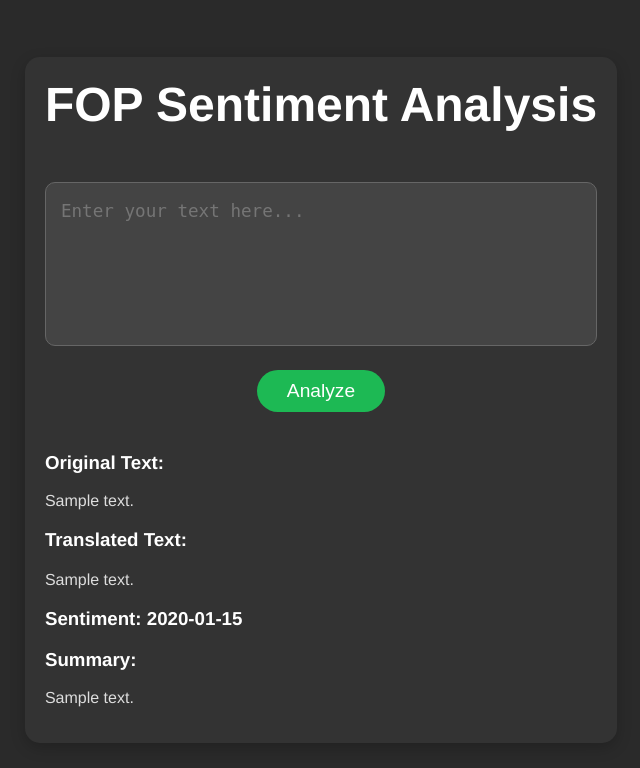
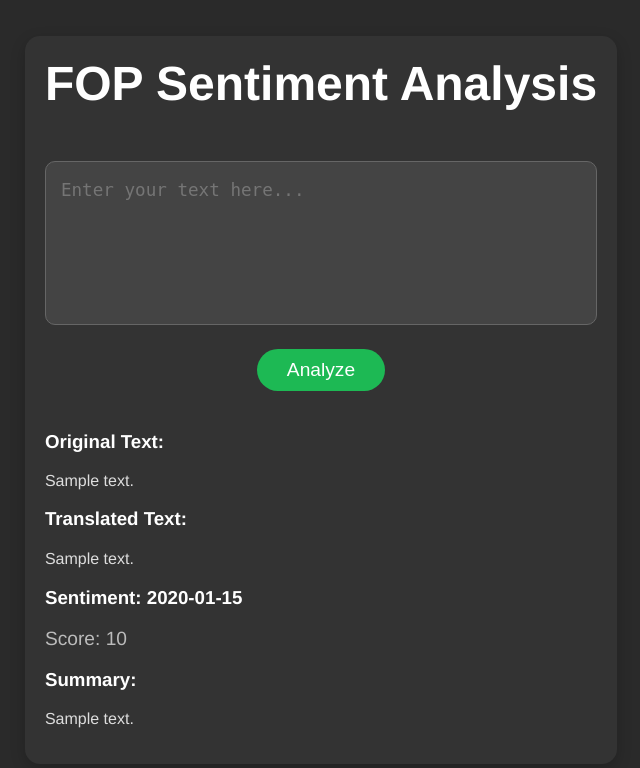
Before and after one commit to 007Wrld/FOPdeploy, a Flask app: template templates/index.html in a window 1280 px wide. Shown: the top 768 px of the page, without its empty margins (319-959 px from the left). Run offline with Flask 3, Linux system fonts and the light colour scheme; the template is opened without the code that fills it: most values are stand-ins (such as "Sample title", 1, 10 or a date in 2020).

Commit message:
Update index.html

```diff
--- a/templates/index.html
+++ b/templates/index.html
@@ -32,6 +32,7 @@
 
                 {% if sentiment %}
                     <h3>Sentiment: <span class="sentiment {{ sentiment }}">{{ sentiment.capitalize() }}</span></h3>
+                    <p>Score: {{ sentiment_score }}</p>
                 {% endif %}
 
                 {% if summary %}
```
